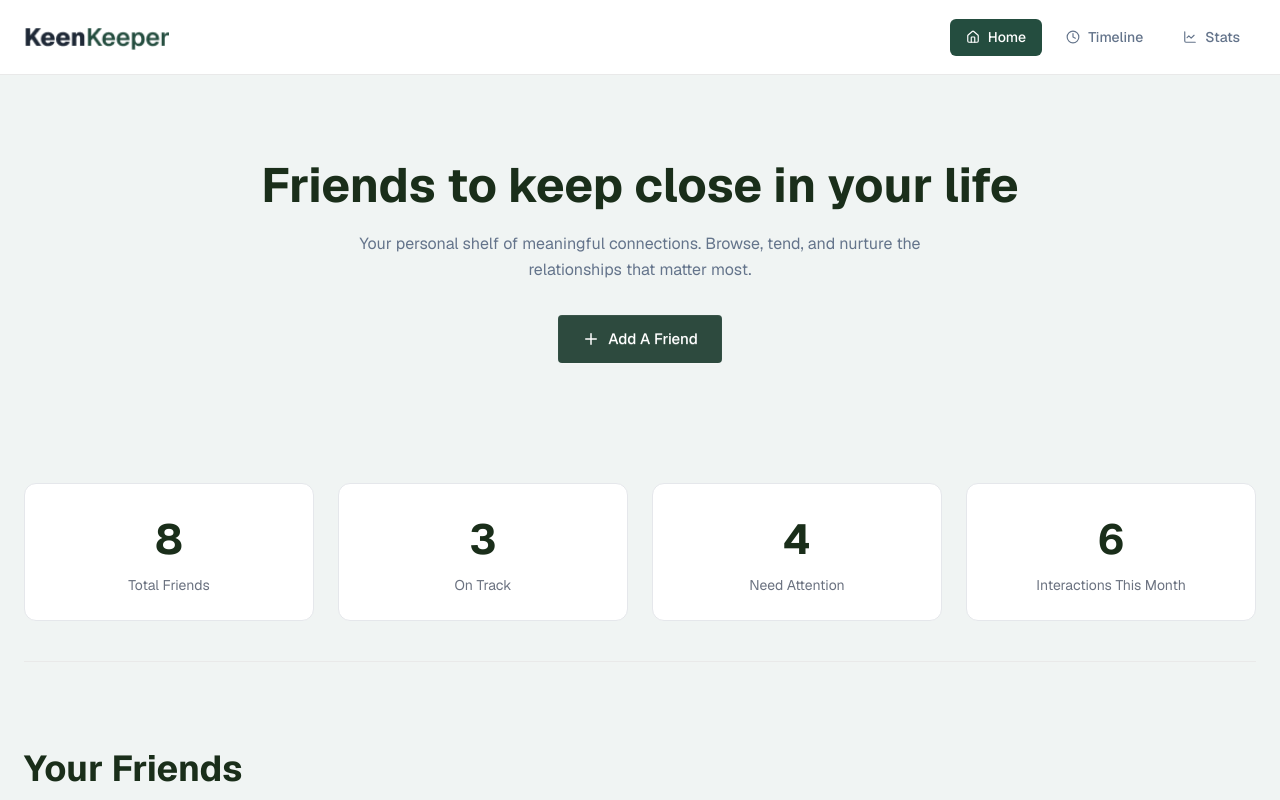
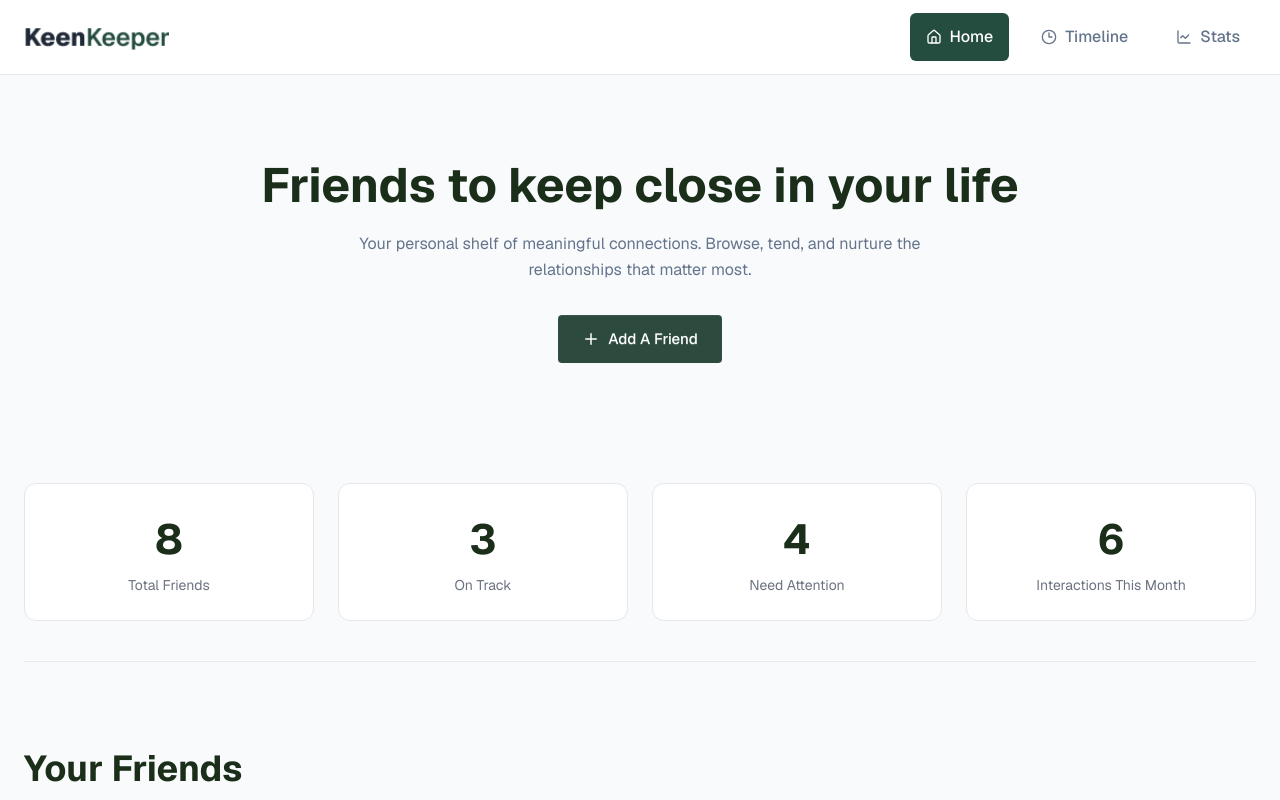
Before and after one commit to kazimizan77/Assignment-07, a React (Vite) app: page / in a window 1280 px wide. Shown: the top 800 px of the page. Built offline with nearby package versions, Linux system fonts and the light colour scheme.

Commit message:
fix: improve navbar responsiveness

```diff
--- a/src/components/homepage/Banner.jsx
+++ b/src/components/homepage/Banner.jsx
@@ -2,7 +2,7 @@ import { LuPlus } from "react-icons/lu";
 
 const Banner = () => {
   return (
-    <section className="bg-[#F0F4F3] py-16 md:py-20">
+    <section className="bg-[#f8fafcFF] py-16 md:py-20">
       <div className="max-w-[1280px] mx-auto px-4 md:px-6 text-center">
         <h1 className="text-[#1a2e1a] text-[38px] md:text-[48px] font-bold leading-tight mb-4">
           Friends to keep close in your life
--- a/src/components/homepage/FriendsList.jsx
+++ b/src/components/homepage/FriendsList.jsx
@@ -6,7 +6,7 @@ const FriendsList = () => {
   const { friends, loading } = useFriends();
 
   return (
-    <section className="bg-[#F0F4F3] py-10">
+    <section className="bg-[#f8fafcFF] py-10">
       <div className="max-w-[1280px] mx-auto px-4 md:px-6">
         <h2 className="text-[#1a2e1a] text-[28px] md:text-[36px] font-bold mb-8">
           Your Friends
--- a/src/components/homepage/SummaryCards.jsx
+++ b/src/components/homepage/SummaryCards.jsx
@@ -32,7 +32,7 @@
 
 const SummaryCards = () => {
   return (
-    <section className="bg-[#F0F4F3] py-10">
+    <section className="bg-[#f8fafcFF] py-10">
       <div className="max-w-[1280px] mx-auto px-4 md:px-6">
         <div className="grid grid-cols-2 md:grid-cols-4 gap-6">
           <div className="bg-white border border-[#E5E7EB] rounded-xl p-6 text-center hover:shadow-md hover:-translate-y-1 transition duration-300">
--- a/src/components/shared/MyNavLink.jsx
+++ b/src/components/shared/MyNavLink.jsx
@@ -5,7 +5,7 @@ const MyNavLink = ({ to, children }) => {
     <NavLink
       to={to}
       className={({ isActive }) =>
-        `flex items-center gap-2 text-[14px] font-medium px-4 py-2 rounded-md transition ${
+        `flex items-center gap-2 font-medium px-4 py-3 rounded-md transition ${
           isActive
             ? "bg-[#244d3fFF] text-white"
             : "text-[#64748bFF] hover:text-[#244d3fFF]"
--- a/src/components/shared/Navbar.jsx
+++ b/src/components/shared/Navbar.jsx
@@ -1,20 +1,20 @@
-import { LuHouse, LuChartLine, LuClock } from "react-icons/lu";
+import { LuHouse, LuChartLine, LuClock3 } from "react-icons/lu";
 import MyNavLink from "./MyNavLink";
 import logo from "../../assets/images/logo.png";
 
 const Navbar = () => {
   const navItems = [
     { path: "/", text: "Home", icon: <LuHouse /> },
-    { path: "/timeline", text: "Timeline", icon: <LuClock /> },
+    { path: "/timeline", text: "Timeline", icon: <LuClock3 /> },
     { path: "/stats", text: "Stats", icon: <LuChartLine /> },
   ];
 
   return (
     <nav className="bg-white border-b border-[#e9e9e9FF]">
-      <div className="max-w-[1280px] mx-auto px-4 md:px-6 h-[74px] flex items-center justify-between">
+      <div className="max-w-[1280px] mx-auto px-4 py-4 md:px-6 h-[74px] flex items-center justify-between">
         <img src={logo} alt="KeenKeeper logo" className="h-[32px]" />
 
-        <ul className="hidden md:flex items-center gap-2 cursor-pointer">
+        <ul className="hidden md:flex items-center gap-4 cursor-pointer">
           {navItems.map((item) => (
             <li key={item.path}>
               <MyNavLink to={item.path}>
```
